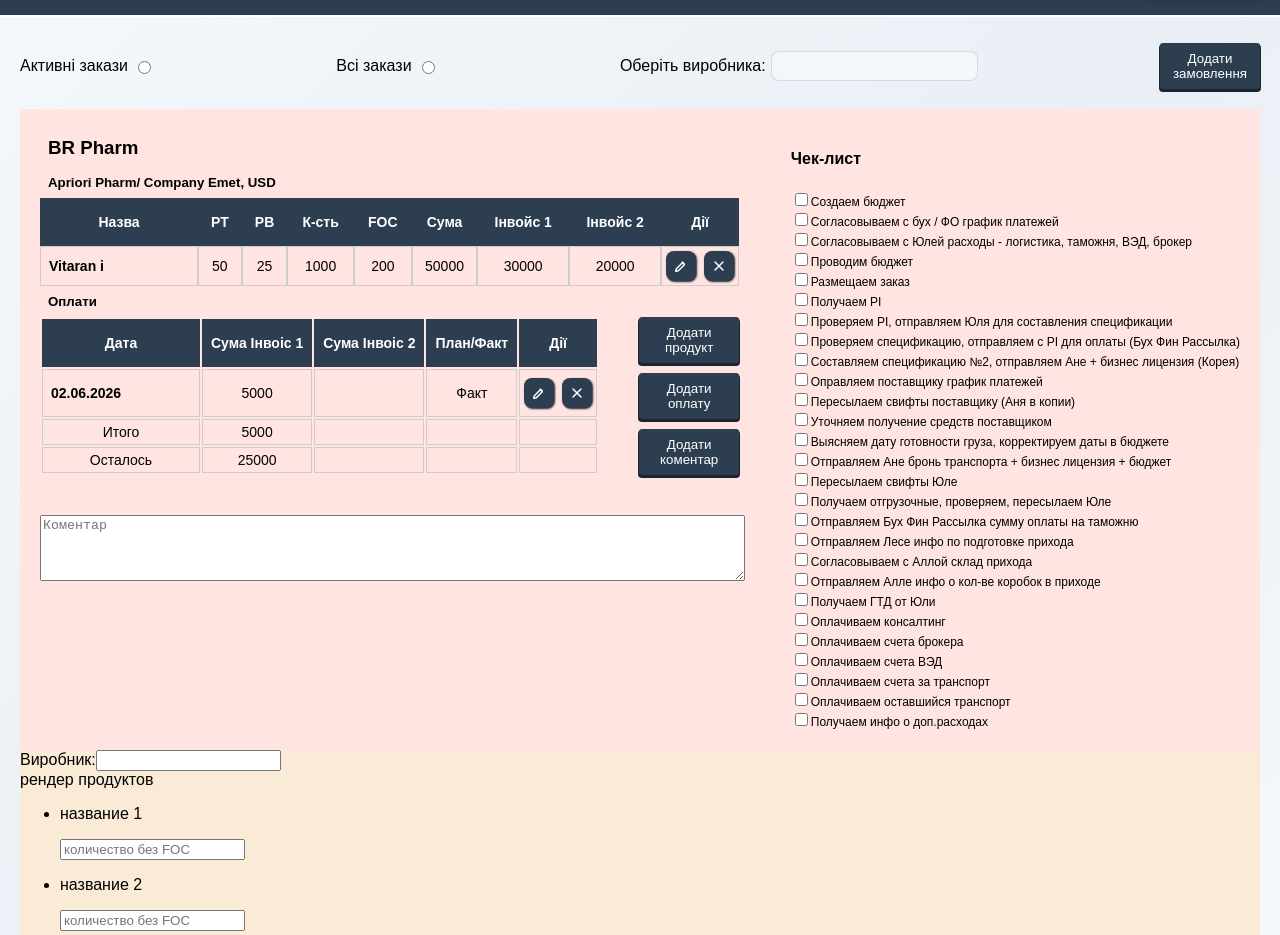
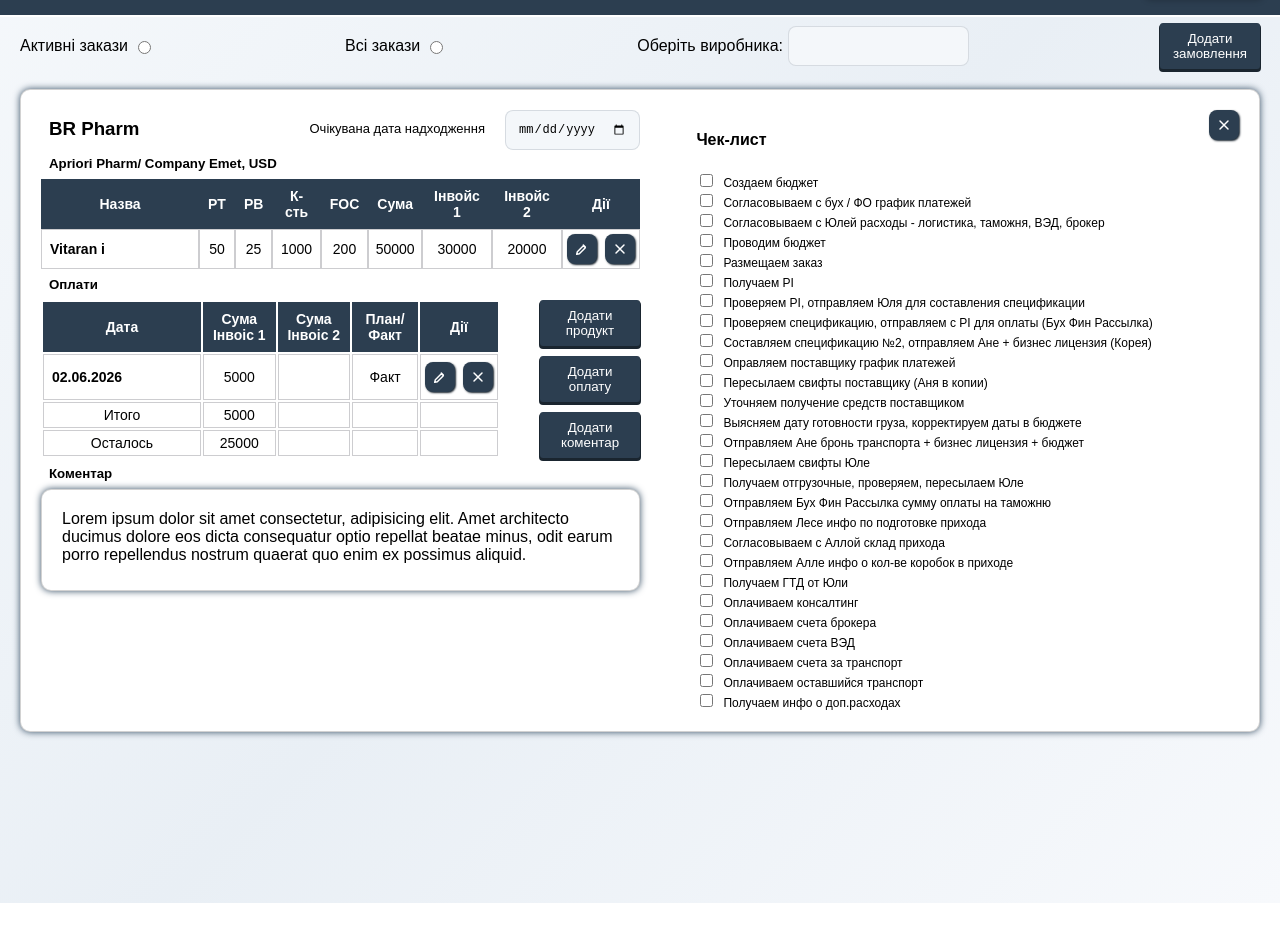
Before and after one commit to NadiaOl/test, a React (Create React App) app: page /checklist in a window 1280 px wide. Shown: the part 57-992 px from the top of the page. After the commit the page ends 960 px from the top, so only its background shows below. Built offline with nearby package versions, Linux system fonts and the light colour scheme; sample sign-in values are in the browser's storage.

Commit message:
check-list done

```diff
--- a/src/components/CheckList/CheckList.styled.js
+++ b/src/components/CheckList/CheckList.styled.js
@@ -3,7 +3,7 @@
 export const Container = styled.div`
 
 `;
-
+// Поиск
 export const SearchContainer = styled.div`
   display: flex;
   flex-direction: row;
@@ -16,21 +16,6 @@
   gap: 5px;
   align-items: center;
 `;
-
-export const Input = styled.input`
-  height: 28px;
-  padding: 0 12px;
-  border-radius: 8px;
-  border: 1px solid rgba(44, 62, 80, 0.15);
-  background: #f4f7fa;
-  font-size: 14px;
-  &:focus {
-    border-color: #2c3e50;
-    box-shadow: 0 0 0 3px rgba(44, 62, 80, 0.15);
-    background: #ffffff;
-  }
-`;
-
 export const Button = styled.button`
   width: 100px;
   border: none;
@@ -51,33 +36,56 @@
   }
 `;
 
-
+// Карточка заказа
 export const Card = styled.div`
-  background-color: #ffe4e1;
   display: flex;
   flex-direction: row;
-
   justify-content: space-between;
   align-items: flex-start;
   padding: 20px;
+  border: 1px solid rgba(0, 0, 0, 0.175);
+  border-radius: 10px;
+  background-color: white;
+  box-shadow: 0px 0px 7px rgb(55, 79, 101);
+`;
+export const Form= styled.div`
+  position: absolute;
+  right: 0px;
+  display: flex;
   gap: 20px;
+  align-items: baseline;
 `;
+export const Label = styled.label`
+  font-size: 13px;
+  font-weight: 500;
+`;
+export const Input = styled.input`
+  height: 38px;
+  padding: 0 12px;
+  border-radius: 8px;
+  border: 1px solid rgba(44, 62, 80, 0.15);
+  background: #f4f7fa;
+  font-size: 12px;
+  outline: none;
+  transition: all 0.15s ease;
 
+  &:focus {
+    border-color: #2c3e50;
+    box-shadow: 0 0 0 3px rgba(44, 62, 80, 0.15);
+    background: #ffffff;
+  }
+`;
+    // Заказ
 export const OrderWrapper = styled.div`
   display: flex;
   flex-direction: column;
+  position: relative;
+  width: 50%;
 `;
-
-export const CheckListWrapper = styled.div`
-display: flex;
-flex-direction: column;
-`;
-
 export const Table = styled.table`
   width: 100%;
   font-size: 14px;
 `;
-
 export const Th = styled.th `
   border: 1px solid #2c3e50;
   padding: 8px;
@@ -86,7 +94,6 @@
   color: white;
   height: 30px;
 `;
-
 export const Th1 = styled.th `
   border: 1px solid #2c3e50;
   padding: 8px;
@@ -96,14 +103,12 @@
   width: 140px;
   height: 30px;
   `;
-
 export const Th2 = styled.th `
   border: 1px solid #cdcdd0;
   padding: 8px;
   text-align: left;
   font-size: 14px;
   `;
-
 export const Td = styled.td `
   border: 1px solid #cdcdd0;
   padding: 4px;
@@ -147,37 +152,70 @@
     opacity: 0.85;
   }
 `;
-
 export const PaymentDiv = styled.div`
   display: flex;
   gap: 40px;
 `;
-
 export const EditBtnBlock = styled.div`
   display: flex;
   flex-direction: column;
   gap: 10px;
   justify-content: flex-start;
 `;
-
-export const Textarea = styled.textarea`
-margin-top: 40px;
-width: 100%;
-height: 60px;
+export const Coment = styled.div`
+  padding: 20px;
+  min-height: 60px;
   overflow-y: auto;
+  border: 1px solid rgba(0, 0, 0, 0.175);
+  border-radius: 10px;
+  background-color: white;
+  box-shadow: 0px 0px 7px rgb(55, 79, 101);
 
 `;
 
+    // Чеклист
+export const CheckListWrapper = styled.div`
+  display: flex;
+  flex-direction: column;
+`;
 export const TaskText = styled.span`
   transition: color 0.2s ease;
   font-size: 12px;
-  color: ${({ completed }) =>
-    completed ? "#9ca3af" : "#000"};
+  color: ${({ completed }) => completed ? "#9ca3af" : "#000"};
+  text-decoration: ${({ completed }) => completed ? "line-through" : "none"};
+`;
+export const Checkbox = styled.input`
+accent-color: #2c3e50;
+margin-right: "10px"
+`
 
-  text-decoration: ${({ completed }) =>
-    completed ? "line-through" : "none"};
+// Модалки
+export const Field = styled.div`
+  display: flex;
+  gap: 10px;
+  flex-direction: column;
 `;
 
-  export const Modal = styled.div`
-    background-color: #faebd7;
+export const Field2 = styled.div`
+  display: flex;
+  gap: 10px;
+  justify-content: space-between;
+  align-items: center;
 `;
+
+export const Product = styled.h3`
+margin: 2px;
+align-self: end;
+font-size: 14px;
+color: #2c3e50;
+`;
+export const Wrapper = styled.div`
+  display: flex;
+  justify-content: space-between;
+  align-items: center;
+  width: 80px;
+`;
+
+    // Модалка "добавить заказ"
+    // Модалка "добавить продукт"
+    // Модалка "добавить комментарий"
--- a/src/components/CheckList/Checlist.jsx
+++ b/src/components/CheckList/Checlist.jsx
@@ -1,9 +1,10 @@
 
 import { useState } from "react";
-import { Edit } from "img/Edit"
-import { Container, SearchContainer, SearchBlock, Input, Button, Modal,
-Card, Table, Th1, Th2, Th, Td, ButtonsGroup, PaymentDiv, EditBtnBlock, TaskText, Textarea, OrderWrapper, CheckListWrapper } from "./CheckList.styled"
+import { Edit } from "img/Edit";
+import { Container, SearchContainer, SearchBlock, Input, Button, Field, Field2, Product, Wrapper,
+Card, Table, Th1, Th2, Th, Td, ButtonsGroup, PaymentDiv, EditBtnBlock, TaskText, Coment, OrderWrapper, CheckListWrapper, Label, Form, Checkbox } from "./CheckList.styled"
 import { Delete } from "img/Delete"
+import { Modal } from "components/Modal/Modal"
 
 export const CheckList = () => {
 
@@ -99,6 +100,7 @@
                         <option value="303 Pharma" />
                         <option value="LeaseMedica" />
                         <option value="Regenbogen" />
+                        <option value="TechNature" />
                     </datalist>
                 </SearchBlock>
                 <Button>Додати замовлення
@@ -108,6 +110,15 @@
                 <OrderWrapper>
                     <h3>BR Pharm</h3>
                     <h5>Apriori Pharm/ Company Emet, USD</h5>
+                    <Form>
+                        <Label htmlFor="date">Очікувана дата надходження</Label>
+                        <Input
+                            type="date"
+                            id="date"
+                            // value={()=>{}}
+                            // onChange={()=>{}}
+                        />
+                    </Form>
                     <Table cellSpacing="0" cellPadding="0" border="0">
                         <thead>
                             <tr>
@@ -190,14 +201,16 @@
                         <Button>Додати коментар</Button>
                         </EditBtnBlock>
                     </PaymentDiv>
-                    <Textarea placeholder="Коментар"></Textarea>
+                    <h5>Коментар</h5>
+                    <Coment>Lorem ipsum dolor sit amet consectetur, adipisicing elit. Amet architecto ducimus dolore eos dicta consequatur optio repellat beatae minus, odit earum porro repellendus nostrum quaerat quo enim ex possimus aliquid.</Coment>
                 </OrderWrapper>
                 <CheckListWrapper>
                     <h4>Чек-лист</h4>
                     {tasks.map((task) => (
                     <label key={task.id}>
-                        <input
+                        <Checkbox
                             type="checkbox"
+                            style={{accentСolor: "#2c3e50", marginRight: "10px"}}
                             checked={task.completed}
                             onChange={() => toggleTask(task.id)}
                         />
@@ -207,55 +220,236 @@
                     </label>
                     ))}
                 </CheckListWrapper>
+                <ButtonsGroup>
+                    <Delete/>
+                </ButtonsGroup>
+            </Card>
+
+            {/* 1) Модалка Додати замовлення */}
+            {/* <Modal
+                title={`Додати замовлення`}
+                onClose={() => {}}
+                onSave={() => {}}
+            >
+                <Field>
+                    <label htmlFor="producer">Оберіть виробника:</label>
+                    <Input list="producers" id="producer" name="producers"/>
+                {/* map по виробнику */}
+
+                {/* <datalist id="producers">
+                        <option value={()=>{}}/>
+                    </datalist>
+                </Field> */}
+                {/* <Table>
+                    <thead>
+                        <tr>
+                            <Th1>Продукт</Th1>
+                            <Th>Кількість, без FOC</Th>
+                        </tr>
+                    </thead>
+                    <tbody>
+                        <tr>
+                            <Th2>Vitaran i</Th2>
+                            <Td>5000</Td>
+                        </tr>
+                        <tr>
+                            <Th2>Vitaran i II</Th2>
+                            <Td>3000</Td>
+                        </tr>
+                    </tbody>
+                </Table>
+                <Field>
+                    <Label htmlFor="date">Дата надходження</Label>
+                    <Input
+                        id="date"
+                        type="month"
+                        value={()=>{}}
+                        onChange={() => {}}
+                    />
+                </Field>
+                <Field>
+                    <Label htmlFor="comment">Коментар</Label>
+                    <Input
+                        id="comment"
+                        value={()=>{}}
+                        onChange={() => {}}
+                    />
+                </Field>
+            </Modal> */}
+
+            {/* 2) Модалка Змінити замовлення */}
+            {/* <Modal
+                title={`Змінити замовлення`}
+                onClose={() => {}}
+                onSave={() => {}}
+            >
+                <Product>Azulen Serum</Product>
+                <Field2>
+                    <Label>PT:</Label>
+                    <Input
+                        value={()=>{}}
+                        onChange={()=>{}}  />
+                </Field2>
+                <Field2>
+                    <Label>PB:</Label>
+                    <Input
+                        value={()=>{}}
+                        onChange={()=>{}}  />
+                </Field2>
+                <Field2>
+                    <Label>Кількість, без FOC:</Label>
+                    <Input
+                        value={()=>{}}
+                        onChange={()=>{}}  />
+                </Field2>
+                <Field2>
+                    <Label>Кількість, FOC:</Label>
+                    <Input
+                        value={()=>{}}
+                        onChange={()=>{}}  />
+                </Field2>
+                <Field2>
+                    <Label>Сума:</Label>
+                    <Input
+                        value={()=>{}}
+                        onChange={()=>{}}  />
+                </Field2>
+                <Field2>
+                    <Label>Invoice 1:</Label>
+                    <Input
+                        value={()=>{}}
+                        onChange={()=>{}}  />
+                </Field2>
+                <Field2>
+                    <Label>Invoice 2:</Label>
+                    <Input
+                        value={()=>{}}
+                        onChange={()=>{}}  />
+                </Field2>
+            </Modal> */}
+
+            {/* 3) Модалка Додати продукт */}
+            {/* <Modal
+                title={`Додати продукт`}
+                onClose={() => {}}
+                onSave={() => {}}
+            >
+                <Field>
+                    <label htmlFor="product">Оберіть продукт:</label>
+                    <Input list="products" id="product" name="product"/> */}
+                {/* map по виробнику */}
+                {/* <datalist id="products">
+                        <option value={()=>{}}/>
+                    </datalist>
+                </Field>
+                <Field2>
+                <Label htmlFor="quantity">Кількість, без FOC:</Label>
+                    <Input
+                        id="quantity"
+                        value={()=>{}}
+                        onChange={() => {}}
+                    />
+                </Field2>
+            </Modal> */}
 
 
-            </Card>
-            <Modal>
-                <div>
-                    <label htmlFor="manufactor">Виробник:</label>
-                    <input
-                        list="manufactors"
-                        id="manufactor"
-                        name="manufactors" />
-                    <datalist id="manufactors">
-                        <option value="BR Pharm"/>
-                        <option value="Sinclair"/>
-                        <option value="Medytox"/>
-                        <option value="Swedish Nutra"/>
-                        <option value="Naveh" />
-                        <option value="303 Pharma" />
-                        <option value="LeaseMedica" />
-                        <option value="Regenbogen" />
-                    </datalist>
-                </div>
-                <div>
-                    рендер продуктов
-                    <ul>
-                        <li>
-                                <p> название 1</p>
-                                <input
-                                    type="number"
-                                placeholder='количество без FOC'
-                            />
-                        </li>
-                        <li>
-                            <p> название 2</p>
-                            <input
-                                type="number"
-                                placeholder='количество без FOC'
-                            />
-                        </li>
-                        <li>
-                            <p> название 3</p>
-                            <input
-                                type="number"
-                                placeholder='количество без FOC'
-                                />
-                        </li>
-                    </ul>
-                <button>Сохранить заказ</button>
-                </div>
-            </Modal>
+            {/* 4) Модалка Додати/змінити коментар */}
+            {/* <Modal
+                title={`Додати/змінити коментар`}
+                onClose={() => {}}
+                onSave={() => {}}
+            >
+                <Field>
+                    <textarea
+                        name="comment"
+                        rows="5"
+                        cols="33"
+                        // value={()=>{}}
+                        // onChange={()=>{}}
+                    >
+                    </textarea>
+                </Field>
+            </Modal> */}
+
+            {/* 5) Модалка Додати/змінити дату надходження */}
+            {/* <Modal
+                title={`Додати/змінити дату надходження`}
+                onClose={() => {}}
+                onSave={() => {}}
+            >
+                <Field>
+                    <Label htmlFor="date">Дата надходження</Label>
+                    <Input
+                        id="date"
+                        type="month"
+                        value={()=>{}}
+                        onChange={() => {}}
+                    />
+                </Field>
+            </Modal> */}
+
+            {/* 6) Модалка Додати оплату */}
+            {/* <Modal
+                title={`Додати оплату`}
+                onClose={() => {}}
+                onSave={() => {}}
+            >
+                <Field2 style={{height: "14px"}}>
+                    <Wrapper>
+                        <Label htmlFor="Inv1">Invoice 1</Label>
+                        <Input
+                            id="Inv1"
+                            type="radio"
+                            value={()=>{}}
+                            onChange={() => {}}
+                        />
+                    </Wrapper>
+                    <Wrapper>
+                        <Label htmlFor="Inv2">Invoice 2</Label>
+                        <Input
+                            id="Inv2"
+                            type="radio"
+                            value={()=>{}}
+                            onChange={() => {}}
+                        />
+                    </Wrapper>
+                </Field2>
+                <Field2 style={{height: "14px"}}>
+                    <Wrapper>
+                        <Label htmlFor="fact">Фактична</Label>
+                        <Input
+                            id="fact"
+                            type="radio"
+                            value={()=>{}}
+                            onChange={() => {}}
+                        />
+                    </Wrapper>
+                    <Wrapper>
+                        <Label htmlFor="plan">Планова</Label>
+                        <Input
+                            id="plan"
+                            type="radio"
+                            value={()=>{}}
+                            onChange={() => {}}
+                        />
+                    </Wrapper>
+                </Field2>
+                <Field2 style={{marginTop: "40px"}}>
+                    <Label>Дата оплати:</Label>
+                    <Input
+                        type="date"
+                        value={()=>{}}
+                        onChange={()=>{}}  />
+                </Field2>
+                <Field2>
+                    <Label>Cумма оплати</Label>
+                    <Input
+                        value={()=>{}}
+                        onChange={()=>{}}  />
+                </Field2>
+            </Modal> */}
+
+
 
         </Container>
     )
--- a/src/components/Header/Header.styled.js
+++ b/src/components/Header/Header.styled.js
@@ -4,12 +4,15 @@
 
 export const Nav = styled.nav`
   position: fixed;
+  top: 0;
+  left: 0;
   width: 100%;
   background: #2c3e50;
   height: 74px;
   padding: 1rem;
   box-sizing: border-box;
   border-bottom: 2px solid white;
+z-index: 1000;
 `;
 
 export const NavLink = styled(RouterNavLink)`
--- a/src/components/Layout/Layout.styled.js
+++ b/src/components/Layout/Layout.styled.js
@@ -1,7 +1,7 @@
 import { styled } from "styled-components";
 
 export const Container = styled.div`
-padding: 100px 20px;
+padding: 80px 20px;
 font-family: sans-serif;
 margin: 0;
 min-height: 100vh;
--- a/src/components/ManufacturersList/ManufacturersList.styled.js
+++ b/src/components/ManufacturersList/ManufacturersList.styled.js
@@ -37,7 +37,6 @@
 export const Field = styled.div`
   display: flex;
   flex-direction: column;
-  margin-bottom: 18px;
 `;
 
 export const Label = styled.label`
--- a/src/components/Modal/Modal.styled.js
+++ b/src/components/Modal/Modal.styled.js
@@ -55,9 +55,9 @@
 `;
 
 export const Content = styled.div`
-    width: 720px;
+    /* width: 720px; */
     display: flex;
-    gap: 20px;
+    gap: 10px;
     max-width: 100%;
     background: rgba(255, 255, 255, 0.9);
     backdrop-filter: blur(12px);
```
Lines whose indentation alone changed are shown as unchanged.
